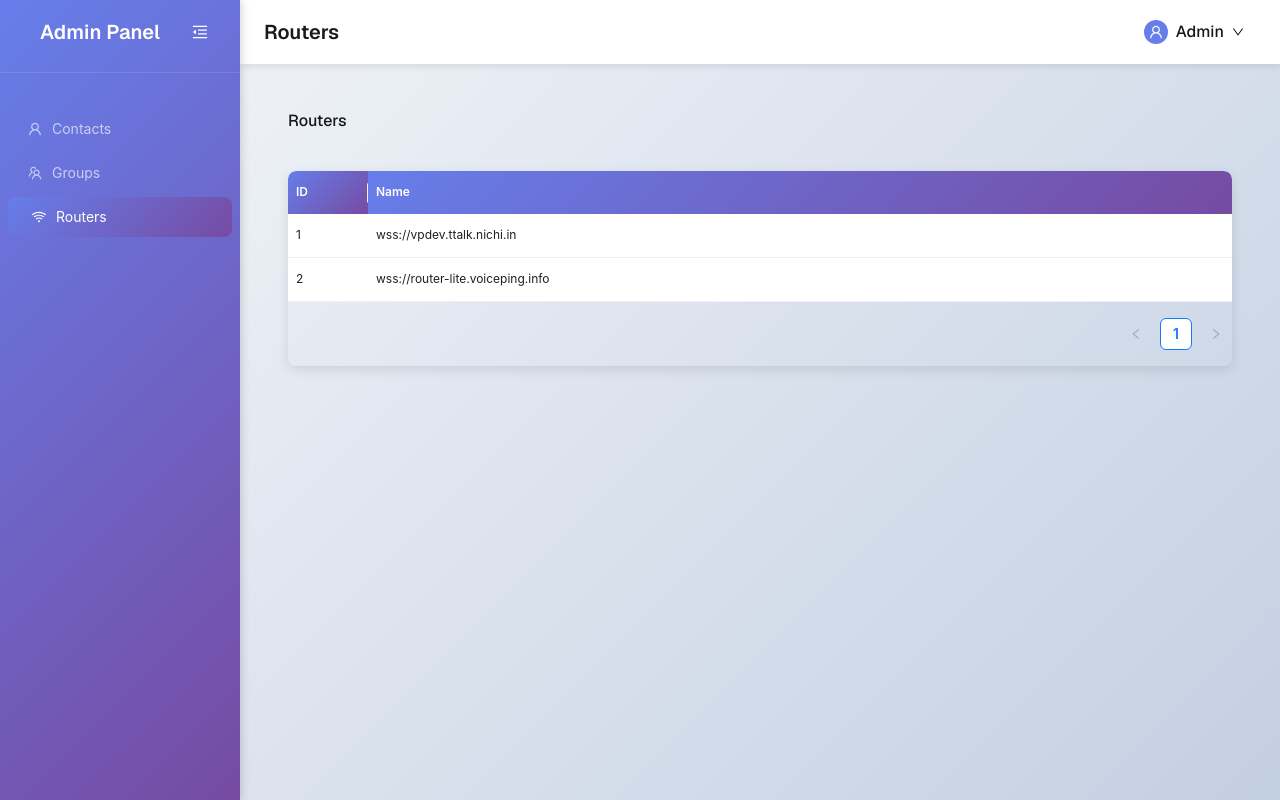
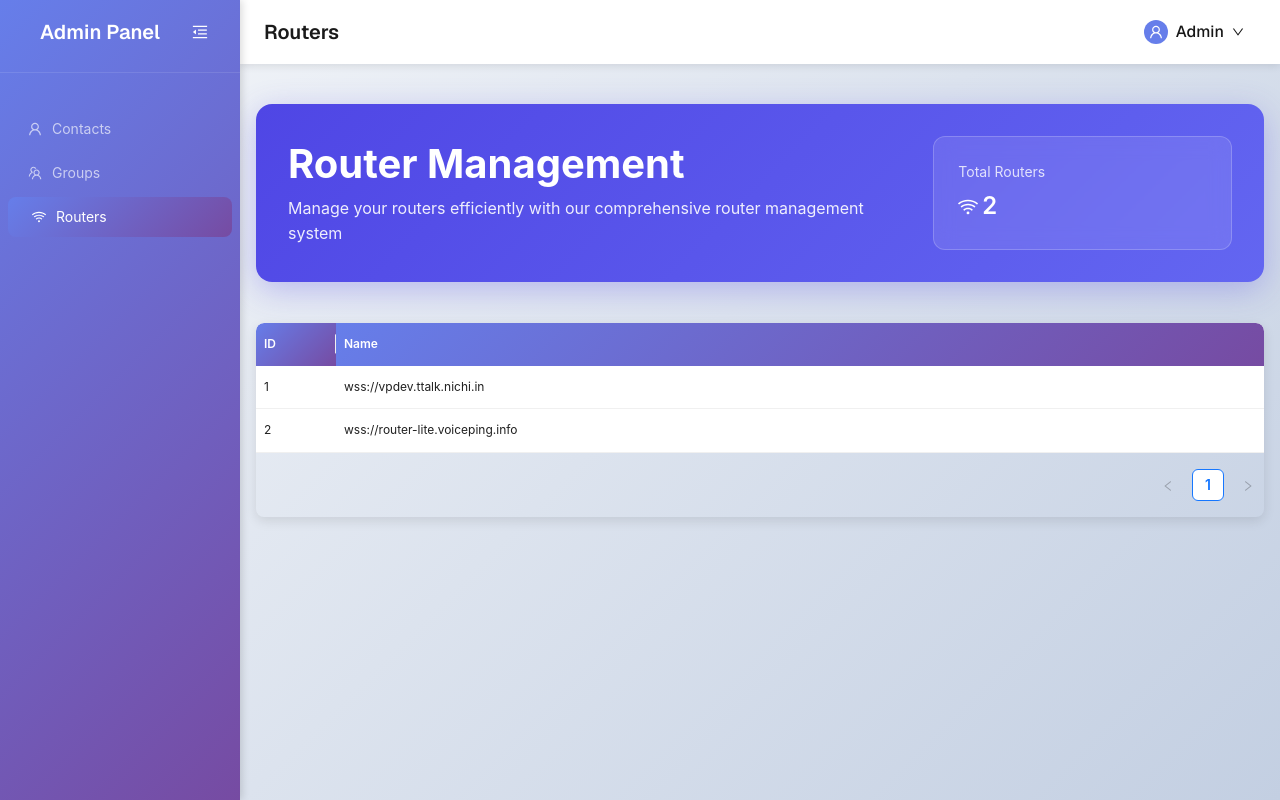
Before and after one commit to HarishNichi/demo-ttalk, a Next.js app: page /routers in a window 1280 px wide. Built offline with nearby package versions, Linux system fonts and the light colour scheme.

Commit message:
design update

```diff
--- a/src/app/groups/page.js
+++ b/src/app/groups/page.js
@@ -185,7 +185,7 @@ const GroupsPage = () => {
               Organize your contacts into groups for better management
             </Text>
           </Col>
-          <Col xs={24} md={8}>
+          <Col xs={24} md={4}>
             <Card
               style={{
                 background: 'rgba(255,255,255,0.1)',
@@ -198,7 +198,22 @@ const GroupsPage = () => {
                 title={<span style={{ color: 'rgba(255,255,255,0.8)' }}>Total Groups</span>}
                 value={groups.length}
                 valueStyle={{ color: 'white', fontSize: '24px', fontWeight: 600 }}
-                prefix={<TeamOutlined style={{ color: 'white' }} />}
+              />
+            </Card>
+          </Col>
+          <Col xs={24} md={4}>
+            <Card
+              style={{
+                background: 'rgba(255,255,255,0.1)',
+                border: '1px solid rgba(255,255,255,0.2)',
+                backdropFilter: 'blur(10px)',
+                borderRadius: 12,
+              }}
+            >
+              <Statistic
+                title={<span style={{ color: 'rgba(255,255,255,0.8)' }}>Total Contacts</span>}
+                value={contacts.length}
+                valueStyle={{ color: 'white', fontSize: '24px', fontWeight: 600 }}
               />
             </Card>
           </Col>
--- a/src/app/routers/page.js
+++ b/src/app/routers/page.js
@@ -2,6 +2,8 @@
 import React, { useState } from 'react';
 import ReusableTable from '@/components/ReusableTable';
 import { ROUTER_NAMES } from '@/constants/routers';
+import { Row, Col, Card, Statistic, Typography } from 'antd';
+import { WifiOutlined } from '@ant-design/icons';
 
 const initialRouters = [
   { id: 1, name: 'Main Router', ip: '192.168.1.1' },
@@ -30,8 +32,61 @@ const RoutersPage = () => {
   };
 
   return (
-    <div style={{ padding: '32px', textAlign: 'left' }}>
-      <h1 style={{ marginBottom: 24 }}>Routers</h1>
+    <div style={{ padding: '24px 0' }}>
+      <div
+        style={{
+          background: 'linear-gradient(135deg, #4f46e5 0%, #6366f1 100%)',
+          borderRadius: 16,
+          padding: '32px',
+          marginBottom: '24px',
+          color: 'white',
+          boxShadow: '0 8px 32px rgba(79, 70, 229, 0.3)',
+        }}
+      >
+        <Row gutter={[24, 24]} align="middle">
+          <Col xs={24} md={16}>
+            <Typography.Title
+              level={1}
+              style={{
+                color: 'white',
+                margin: 0,
+                fontSize: 'clamp(1.75rem, 4vw, 2.5rem)',
+                fontWeight: 700,
+              }}
+            >
+              Router Management
+            </Typography.Title>
+            <Typography.Text
+              style={{
+                color: 'rgba(255,255,255,0.9)',
+                fontSize: '16px',
+                display: 'block',
+                marginTop: '8px',
+              }}
+            >
+              Manage your routers efficiently with our comprehensive router management system
+            </Typography.Text>
+          </Col>
+          <Col xs={24} md={8}>
+            <Card
+              style={{
+                background: 'rgba(255,255,255,0.1)',
+                border: '1px solid rgba(255,255,255,0.2)',
+                backdropFilter: 'blur(10px)',
+                borderRadius: 12,
+              }}
+            >
+              <Statistic
+                title={<span style={{ color: 'rgba(255,255,255,0.8)' }}>Total Routers</span>}
+                value={routerData.length}
+                prefix={<WifiOutlined style={{ color: 'white', fontSize: 20 }} />}
+                valueStyle={{ color: 'white', fontSize: '24px', fontWeight: 600 }}
+              />
+            </Card>
+          </Col>
+        </Row>
+      </div>
+      <div style={{ marginTop: 24 }}>
         <ReusableTable
           columns={columns}
           data={routerData}
@@ -41,6 +96,7 @@ const RoutersPage = () => {
           showSearch={false}
         />
       </div>
+    </div>
   );
 };
 
```
Lines whose indentation alone changed are shown as unchanged.
